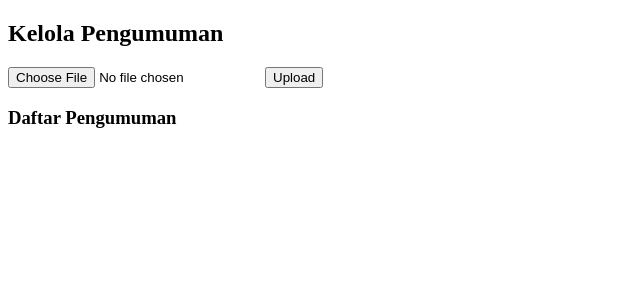
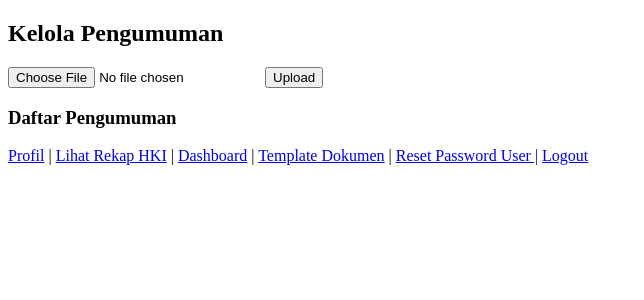
Before and after one commit to jabie393/hki_project, a PHP site: page /announcement.php in a window 1280 px wide. Shown: the top 300 px of the page, without its empty margins (0-644 px from the left). Run offline with PHP 8.4, Linux system fonts and the light colour scheme; the visitor is signed in with stand-in values (Sample User, id 1); data that the repository does not hold is empty.

Commit message:
BE Layout

```diff
--- a/admin.php
+++ b/admin.php
@@ -105,6 +105,7 @@ $result = $conn->query("SELECT registrations.*, users.username FROM registration
         <a href="profile.php">Profil</a> |
         <a href="rekap_hki.php">Lihat Rekap HKI</a> |
         <a href="announcement.php">Pengumuman</a> |
+        <a href="template.php">Template Dokumen</a> |
         <a href="reset_password.php">Reset Password User |</a>
         <a href="services/logout.php">Logout</a>
     </div>
--- a/announcement.php
+++ b/announcement.php
@@ -33,10 +33,19 @@ $result = $conn->query("SELECT * FROM announcement");
             <li>
                 <img src="<?= $row['image_path'] ?>" width="100">
                 <a href="services/announcement_update.php?delete=<?= $row['id'] ?>"
-                   onclick="return confirm('Hapus gambar ini?')">Hapus</a>
+                    onclick="return confirm('Hapus gambar ini?')">Hapus</a>
             </li>
         <?php endwhile; ?>
     </ul>
+
+    <div>
+        <a href="profile.php">Profil</a> |
+        <a href="rekap_hki.php">Lihat Rekap HKI</a> |
+        <a href="admin.php">Dashboard</a> |
+        <a href="template.php">Template Dokumen</a> |
+        <a href="reset_password.php">Reset Password User |</a>
+        <a href="services/logout.php">Logout</a>
+    </div>
 </body>
 
 </html>
--- a/rekap_hki.php
+++ b/rekap_hki.php
@@ -147,7 +147,9 @@ $result = $conn->query($query);
     <br>
     <div>
         <a href="profile.php">Profil</a> |
-        <a href="admin.php">Daftar pengajuan HKI</a> |
+        <a href="admin.php">Dashboard</a> |
+        <a href="template.php">Template Dokumen</a> |
+        <a href="reset_password.php">Reset Password User |</a>
         <a href="services/logout.php">Logout</a>
     </div>
 
```
Also changed, not shown: reset_password.php (+14 -4 lines), template.php (+8 -0 lines).
